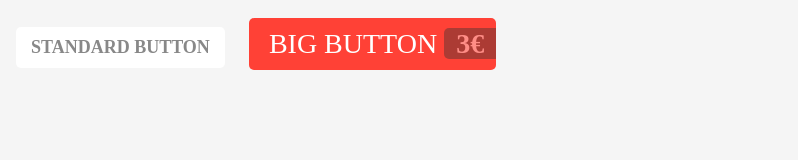
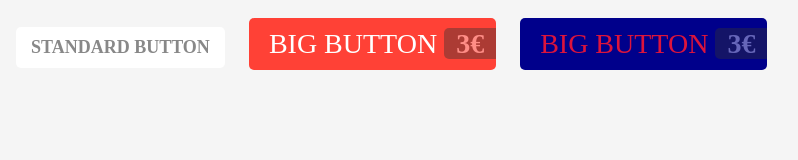
Before and after one commit to nikosarkk/AWDgit, a plain HTML site: page index.html in a window 1280 px wide. Shown: the whole page, without its empty margins (2-800 px from the left). Drawn offline with Linux system fonts and the light colour scheme.

Commit message:
Added a blue button

```diff
--- a/index.html
+++ b/index.html
@@ -13,5 +13,9 @@
       <span class="btn__text">Big button</span>
       <span class="btn__price">3€</span>
     </a>
+    <a href="#" class="btn btn--big btn--blue">
+      <span class="btn__text">Big button</span>
+      <span class="btn__price">3€</span>
+    </a>
   </body>
 </html>
```
